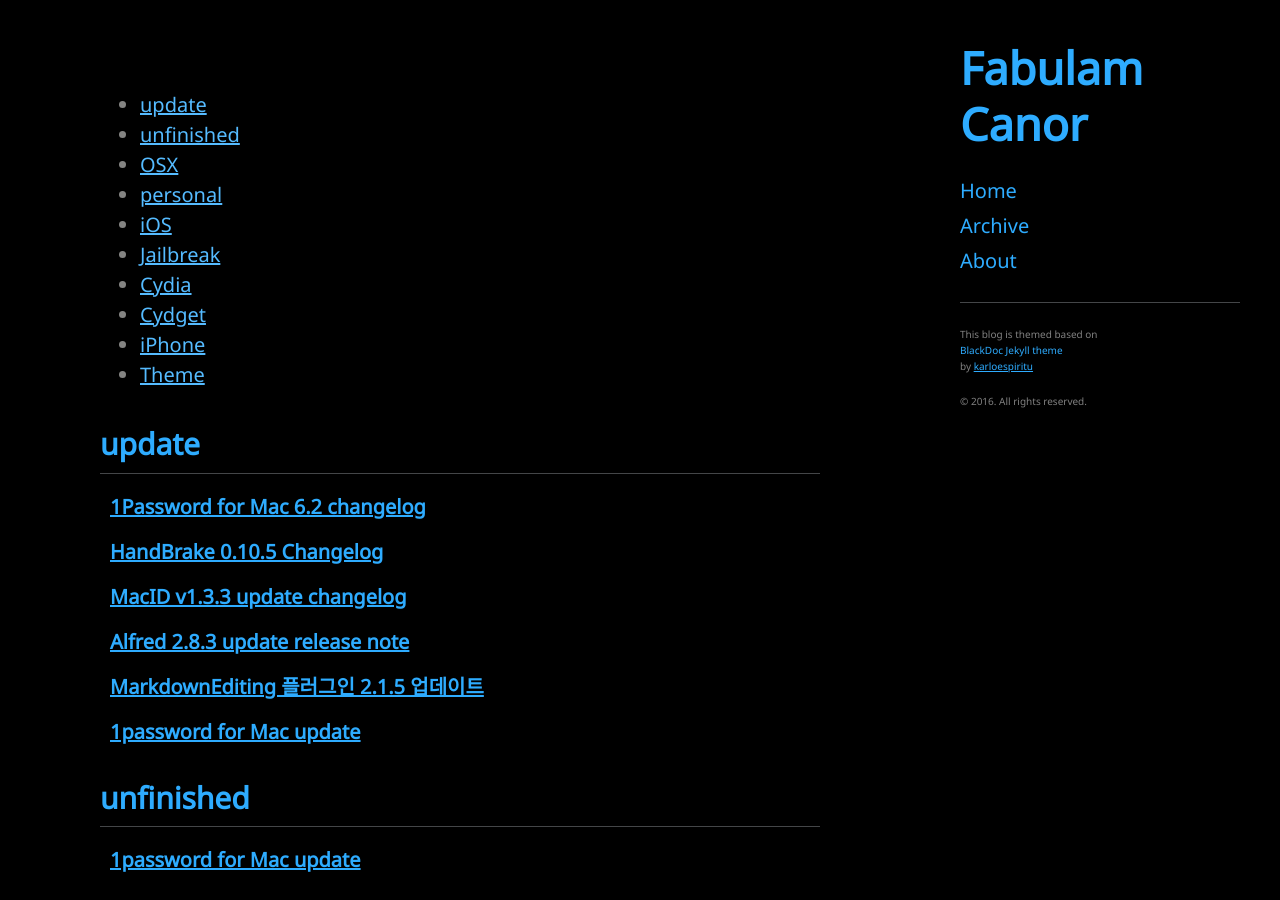
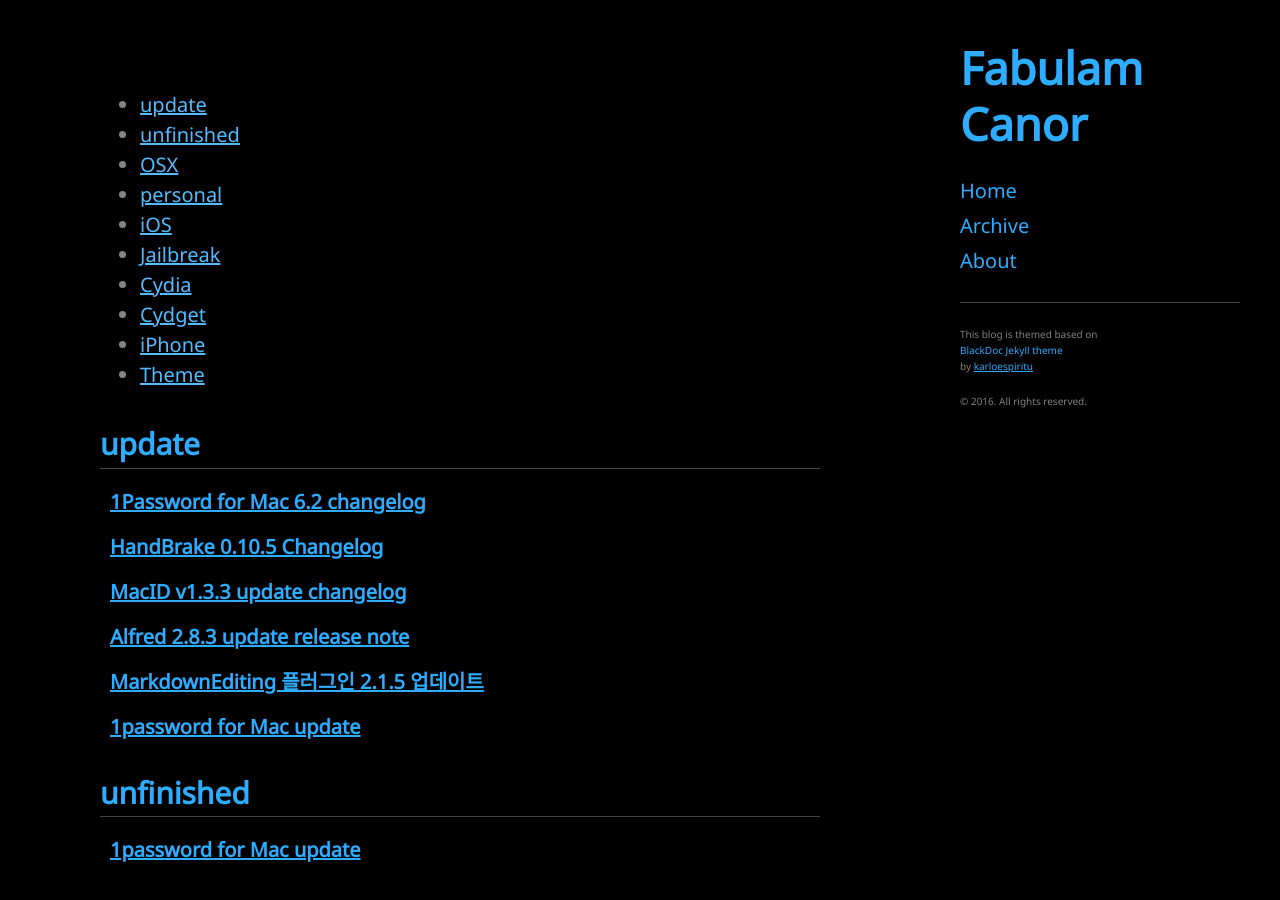
Before and after one commit to Canorus/canorus.github.io, a Jekyll site: the page built from tags.html, in a window 1280 px wide and 900 px high. Built offline with Jekyll 4.4.1, drawn with Linux system fonts in a browser that asks for light colours.

Commit message:
tag page

```diff
--- a/tags.html
+++ b/tags.html
@@ -17,7 +17,7 @@
 {% for tag in site.tags %}
   <div class="archive-group">
     {% capture tag_name %}{{ tag | first }}{% endcapture %}
-    <h2 id="#{{ tag_name | slugize }}" style="margin-bottom:5px;padding-bottom:5px;padding-top:15px">{{ tag_name }}</h3><hr style="margin:0px">
+    <h2 id="#{{ tag_name | slugize }}" style="margin-bottom:5px;padding-top:15px">{{ tag_name }}</h3><hr style="margin:0px">
     <a name="{{ tag_name | slugize }}"></a>
     {% for post in site.tags[tag_name] %}
     <article class="archive-item" style="padding-left:10px">
```
